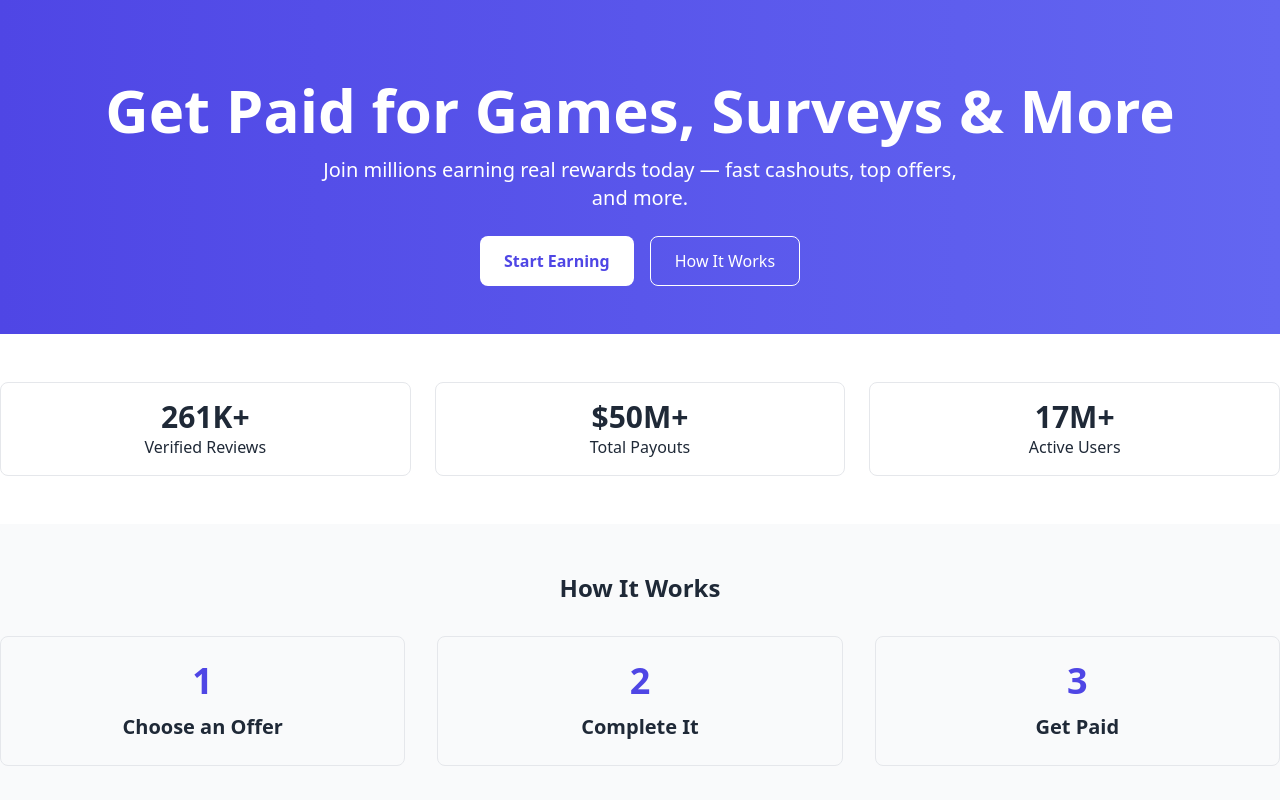
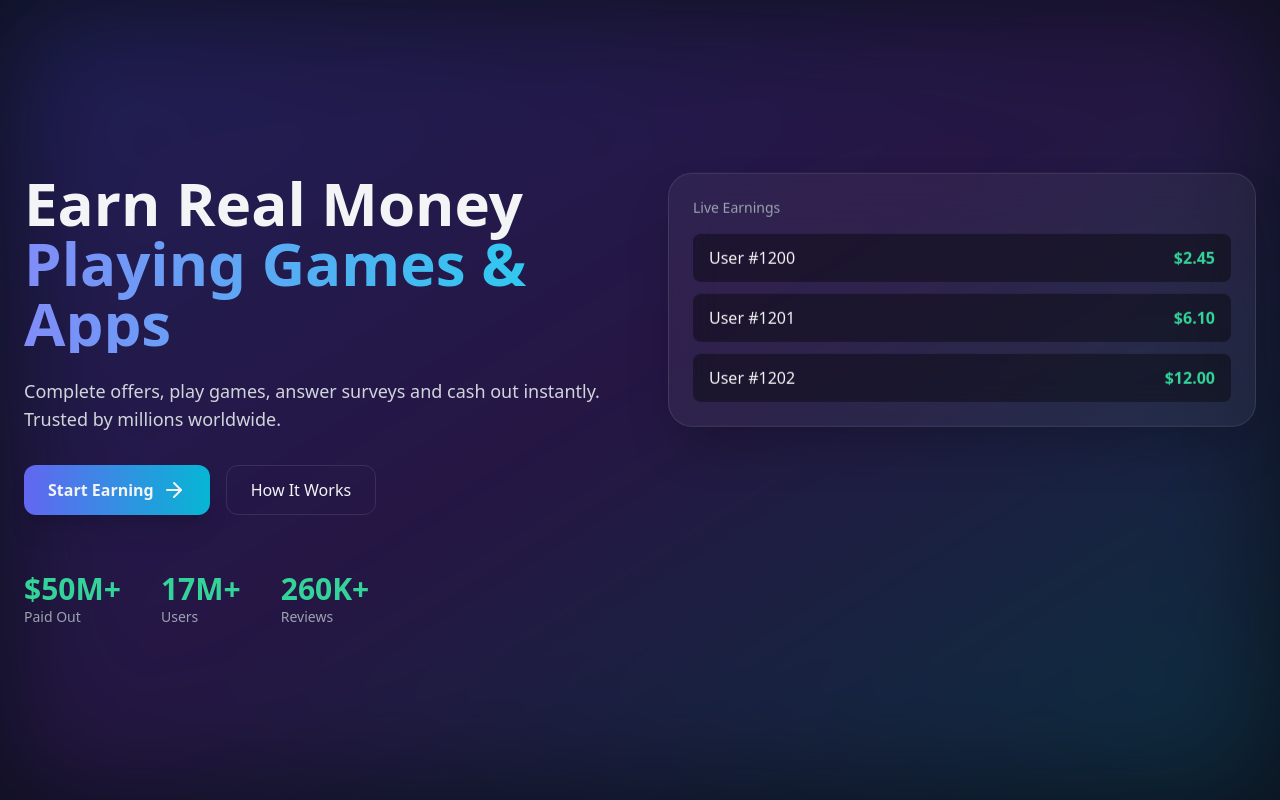
Before and after one commit to tool63/cashin, a Next.js app: page / in a window 1280 px wide. Shown: the top 800 px of the page. Built offline with nearby package versions, Linux system fonts and the light colour scheme.

Commit message:
Update page.tsx

```diff
--- a/app/page.tsx
+++ b/app/page.tsx
@@ -1,64 +1,159 @@
-// app/page.tsx
+"use client"
+
+import { motion } from "framer-motion"
+import { ArrowRight } from "lucide-react"
+
+const fadeUp = {
+  hidden: { opacity: 0, y: 24 },
+  visible: (i = 1) => ({
+    opacity: 1,
+    y: 0,
+    transition: {
+      delay: i * 0.08,
+      duration: 0.6,
+      ease: "easeOut",
+    },
+  }),
+}
+
 export default function Home() {
   return (
-    <main className="bg-white text-gray-800">
-      {/* Hero */}
-      <section className="pt-20 pb-12 bg-gradient-to-r from-indigo-600 to-indigo-500 text-white">
-        <div className="container mx-auto text-center px-6">
-          <h1 className="text-4xl md:text-6xl font-bold mb-4">
-            Get Paid for Games, Surveys & More
-          </h1>
-          <p className="text-lg md:text-xl mb-6 max-w-2xl mx-auto">
-            Join millions earning real rewards today — fast cashouts, top offers,
-            and more.
-          </p>
-          <div className="flex justify-center gap-4">
-            <button className="bg-white text-indigo-600 font-semibold px-6 py-3 rounded-lg hover:bg-gray-100 transition">
-              Start Earning
-            </button>
-            <button className="border border-white px-6 py-3 rounded-lg hover:bg-white hover:text-indigo-600 transition">
-              How It Works
-            </button>
-          </div>
+    <main className="bg-[#0B0F1A] text-gray-100 overflow-hidden">
+      {/* HERO */}
+      <section className="relative min-h-screen flex items-center">
+        {/* Background glow */}
+        <div className="absolute inset-0 bg-gradient-to-br from-indigo-600/30 via-purple-600/20 to-cyan-500/20 blur-3xl" />
+
+        <div className="relative z-10 max-w-7xl mx-auto px-6 grid lg:grid-cols-2 gap-14">
+          {/* LEFT */}
+          <motion.div
+            initial="hidden"
+            animate="visible"
+            className="space-y-6"
+          >
+            <motion.h1
+              variants={fadeUp}
+              custom={1}
+              className="text-5xl md:text-6xl font-extrabold leading-tight"
+            >
+              Earn Real Money
+              <span className="block bg-gradient-to-r from-indigo-400 to-cyan-400 bg-clip-text text-transparent">
+                Playing Games & Apps
+              </span>
+            </motion.h1>
+
+            <motion.p
+              variants={fadeUp}
+              custom={2}
+              className="text-lg text-gray-300 max-w-xl"
+            >
+              Complete offers, play games, answer surveys and cash out instantly.
+              Trusted by millions worldwide.
+            </motion.p>
+
+            <motion.div
+              variants={fadeUp}
+              custom={3}
+              className="flex gap-4 pt-2"
+            >
+              <motion.button
+                whileHover={{ scale: 1.04 }}
+                whileTap={{ scale: 0.97 }}
+                className="group flex items-center gap-2 bg-gradient-to-r from-indigo-500 to-cyan-500 px-6 py-3 rounded-xl font-semibold shadow-xl"
+              >
+                Start Earning
+                <ArrowRight className="group-hover:translate-x-1 transition" />
+              </motion.button>
+
+              <motion.button
+                whileHover={{ scale: 1.03 }}
+                className="px-6 py-3 rounded-xl border border-white/10 hover:bg-white/5 transition"
+              >
+                How It Works
+              </motion.button>
+            </motion.div>
+
+            {/* STATS */}
+            <motion.div
+              variants={fadeUp}
+              custom={4}
+              className="flex gap-10 pt-8"
+            >
+              {[
+                ["$50M+", "Paid Out"],
+                ["17M+", "Users"],
+                ["260K+", "Reviews"],
+              ].map(([value, label]) => (
+                <div key={label}>
+                  <div className="text-3xl font-bold text-emerald-400">
+                    {value}
+                  </div>
+                  <div className="text-sm text-gray-400">{label}</div>
+                </div>
+              ))}
+            </motion.div>
+          </motion.div>
+
+          {/* RIGHT – LIVE CARD */}
+          <motion.div
+            initial={{ opacity: 0, y: 40 }}
+            animate={{ opacity: 1, y: 0 }}
+            transition={{ delay: 0.4, duration: 0.7 }}
+            className="relative"
+          >
+            <motion.div
+              animate={{ y: [0, -6, 0] }}
+              transition={{ repeat: Infinity, duration: 6, ease: "easeInOut" }}
+              className="relative bg-white/5 border border-white/10 rounded-3xl p-6 backdrop-blur-xl shadow-2xl"
+            >
+              <p className="text-sm text-gray-400 mb-4">Live Earnings</p>
+
+              <div className="space-y-3">
+                {["$2.45", "$6.10", "$12.00"].map((amt, i) => (
+                  <motion.div
+                    key={i}
+                    whileHover={{ scale: 1.02 }}
+                    className="flex justify-between bg-black/40 rounded-lg px-4 py-3"
+                  >
+                    <span>User #{1200 + i}</span>
+                    <span className="text-emerald-400 font-semibold">
+                      {amt}
+                    </span>
+                  </motion.div>
+                ))}
+              </div>
+            </motion.div>
+          </motion.div>
         </div>
       </section>
 
-      {/* Metrics */}
-      <section className="py-12">
-        <div className="container mx-auto grid grid-cols-1 md:grid-cols-3 gap-6 text-center">
-          <div className="p-4 border rounded-lg">
-            <h2 className="text-3xl font-bold">261K+</h2>
-            <p>Verified Reviews</p>
-          </div>
-          <div className="p-4 border rounded-lg">
-            <h2 className="text-3xl font-bold">$50M+</h2>
-            <p>Total Payouts</p>
-          </div>
-          <div className="p-4 border rounded-lg">
-            <h2 className="text-3xl font-bold">17M+</h2>
-            <p>Active Users</p>
-          </div>
-        </div>
-      </section>
-
-      {/* How It Works */}
-      <section className="py-12 bg-gray-50">
-        <div className="container mx-auto text-center">
-          <h3 className="text-2xl font-bold mb-8">How It Works</h3>
-          <div className="grid grid-cols-1 md:grid-cols-3 gap-8">
-            {[
-              { step: "1", title: "Choose an Offer" },
-              { step: "2", title: "Complete It" },
-              { step: "3", title: "Get Paid" },
-            ].map(({ step, title }) => (
-              <div key={step} className="p-6 border rounded-lg hover:shadow-lg transition">
-                <div className="text-indigo-600 text-4xl font-bold">{step}</div>
-                <h4 className="mt-3 text-xl font-semibold">{title}</h4>
-              </div>
-            ))}
-          </div>
-        </div>
+      {/* OFFER CARDS */}
+      <section className="max-w-7xl mx-auto px-6 py-24">
+        <motion.div
+          initial="hidden"
+          whileInView="visible"
+          viewport={{ once: true }}
+          className="grid md:grid-cols-3 gap-6"
+        >
+          {[
+            ["🎮", "Games", "Play & earn real cash"],
+            ["📱", "Apps", "Install & complete tasks"],
+            ["🧠", "Surveys", "Answer & get paid"],
+          ].map(([icon, title, desc], i) => (
+            <motion.div
+              key={title}
+              variants={fadeUp}
+              custom={i}
+              whileHover={{ y: -6 }}
+              className="group bg-white/5 border border-white/10 rounded-2xl p-6 hover:bg-white/10 transition"
+            >
+              <div className="text-4xl">{icon}</div>
+              <h3 className="mt-4 text-xl font-semibold">{title}</h3>
+              <p className="mt-2 text-gray-400">{desc}</p>
+            </motion.div>
+          ))}
+        </motion.div>
       </section>
     </main>
-  );
+  )
 }
```
